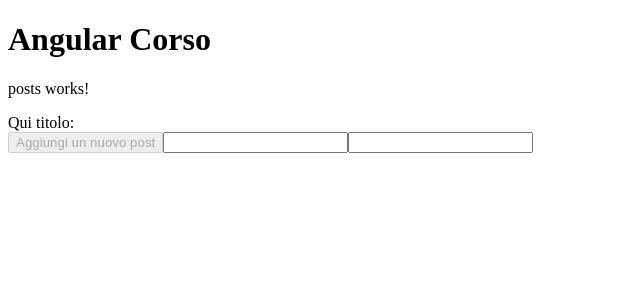
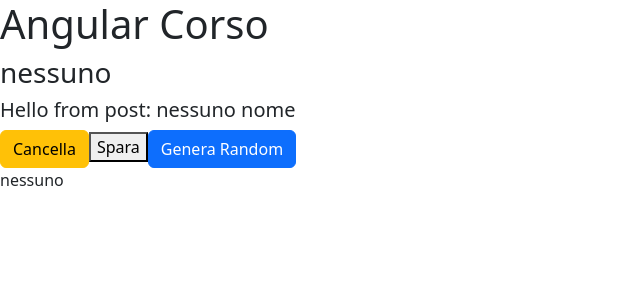
Before and after one commit to ironmanromeo/angular-corso, an Angular app: page / in a window 1280 px wide. Shown: the top 300 px of the page, without its empty margins (0-640 px from the left). Built offline with nearby package versions, Linux system fonts and the light colour scheme.

Commit message:
feat: escapulation 2

```diff
--- a/angular.json
+++ b/angular.json
@@ -23,7 +23,8 @@
               "src/assets"
             ],
             "styles": [
-              "src/styles.css"
+              "src/styles.css",
+              "./node_modules/bootstrap/dist/css/bootstrap.min.css"
             ],
             "scripts": []
           },
@@ -90,7 +91,8 @@
               "src/assets"
             ],
             "styles": [
-              "src/styles.css"
+              "src/styles.css",
+              "./node_modules/bootstrap/dist/css/bootstrap.min.css"
             ],
             "scripts": []
           }
--- a/package.json
+++ b/package.json
@@ -18,6 +18,7 @@
     "@angular/platform-browser": "^14.1.0",
     "@angular/platform-browser-dynamic": "^14.1.0",
     "@angular/router": "^14.1.0",
+    "bootstrap": "^5.2.1",
     "rxjs": "~7.5.0",
     "tslib": "^2.3.0",
     "zone.js": "~0.11.4"
--- a/src/app/app.component.html
+++ b/src/app/app.component.html
@@ -1,2 +1,6 @@
 <h1>Angular Corso</h1>
-<app-posts></app-posts>
+<app-post (eventoCancella)="onRiceviEventi($event)" [mioAlias]="nomeRandom"></app-post>
+
+<button (click)="controllaNome()" class="btn btn-primary">Genera Random</button>
+
+<div>{{ nomeRandom }}</div>
--- a/src/app/app.component.ts
+++ b/src/app/app.component.ts
@@ -7,4 +7,29 @@ import { Component } from '@angular/core';
 })
 export class AppComponent {
   title = "Angular Corso"
+  persone = ["renzo", "lucia", "don abbondio"]
+
+  nomeRandom = "nessuno"
+  nome = "nessuno"
+
+  getRandom(){
+    const indice = Math.floor(Math.random()*this.persone.length)
+    const nuovoNome = this.persone[indice]
+    return nuovoNome
+  }
+
+  controllaNome(){
+    this.nome = this.getRandom()
+    if(this.nome == this.nomeRandom){
+      this.getRandom()
+    }
+    else{
+      this.nomeRandom = this.nome
+    }
+  }
+
+  onRiceviEventi(t:string){
+    alert("Hai ricevuto:" + t)
+  }
+
 }
--- a/src/app/app.module.ts
+++ b/src/app/app.module.ts
@@ -8,11 +8,13 @@ import { PostsComponent } from './posts/posts.component'
 
 import './training_javascript'
 import './training_typescript';
+import { PostComponent } from './post/post.component';
 
 @NgModule({
   declarations: [
     AppComponent,
-    PostsComponent
+    PostsComponent,
+    PostComponent
   ],
   imports: [
     BrowserModule,
--- /dev/null
+++ b/src/app/post/post.component.html
@@ -0,0 +1,8 @@
+<h3>{{ titolo }}</h3>
+<h5>
+    Hello from post: {{ titolo }} {{ getIsPippo() }}
+</h5>
+
+<button (click)="onCancellaPremuto()" class="btn btn-warning">Cancella</button>
+
+<button (click)="onSpara($event)">Spara</button>
--- a/src/app/posts/posts.component.html
+++ b/src/app/posts/posts.component.html
@@ -1,15 +1,4 @@
-<p>posts works!</p>
-
-<div>Qui titolo: {{ titolo }}</div>
-<button (click)="aggiungiPost()" [disabled]="bottoneDisabilitato()">Aggiungi un nuovo post</button>
-
-<input name="titolo" type="text" [(ngModel)]="titolo">
-
-<input name="testo" type="text" [(ngModel)]="testo">
-
-<div *ngFor="let post of posts">
-    <h2> {{ post.titolo }} </h2>
-    <h5> {{ post.testo }} </h5>
-    <p> {{ post.commenti }} </p>
-    <h3 *ngIf="post.titolo === 'ciao'">Buongiorno</h3>
-</div>
+<app-post>
+    [eventoCancella] = "onCancellaPremuto($event)"
+    [mioAlias] = "nomeRandom"
+</app-post>
--- a/src/app/posts/posts.component.ts
+++ b/src/app/posts/posts.component.ts
@@ -36,6 +36,10 @@ export class PostsComponent implements OnInit {
       this.testo = ""
     }
 
+    onCancellaNome(nome: string){
+      alert("Devo cancellare dalla lista:" + nome)
+    }
+
 
   ngOnInit(): void {
   }
```
Also changed, not shown: src/app/post/post.component.css (added), 1 other file (tests, documents, lock files or other folders).
